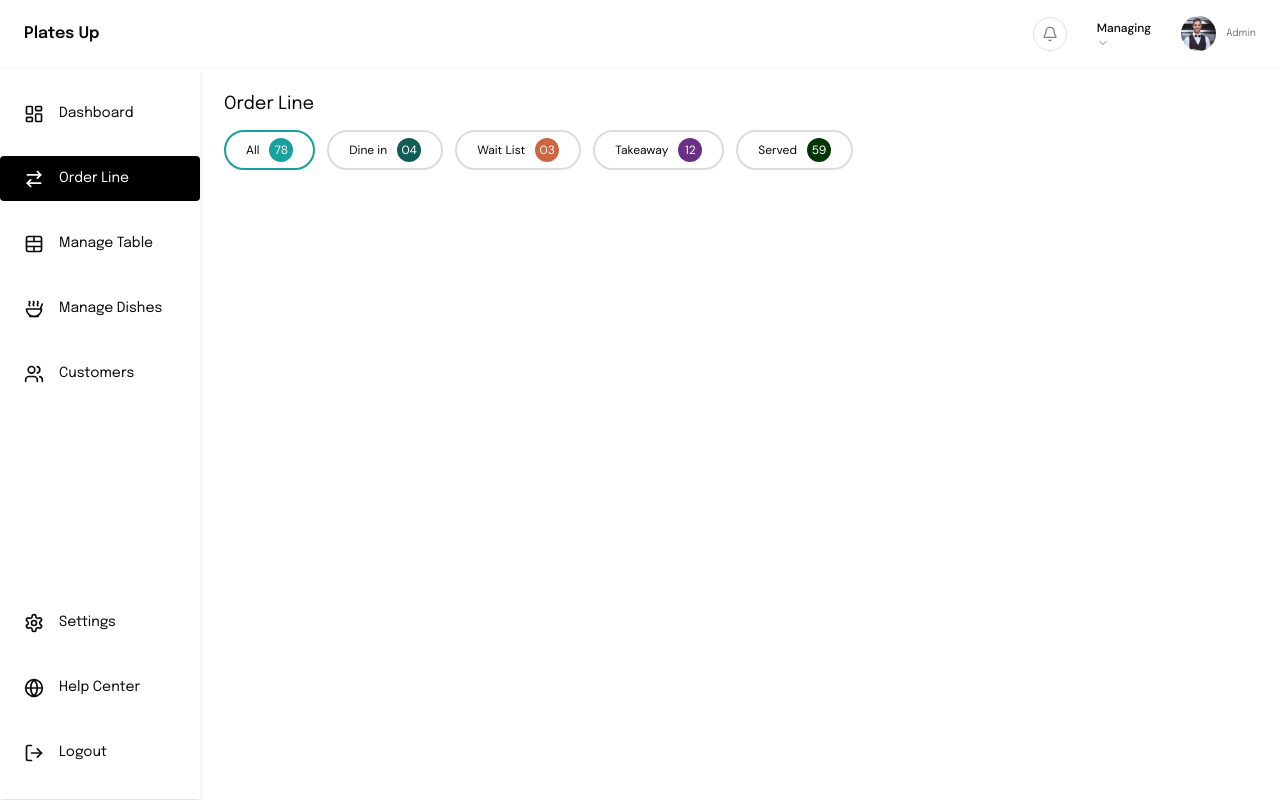
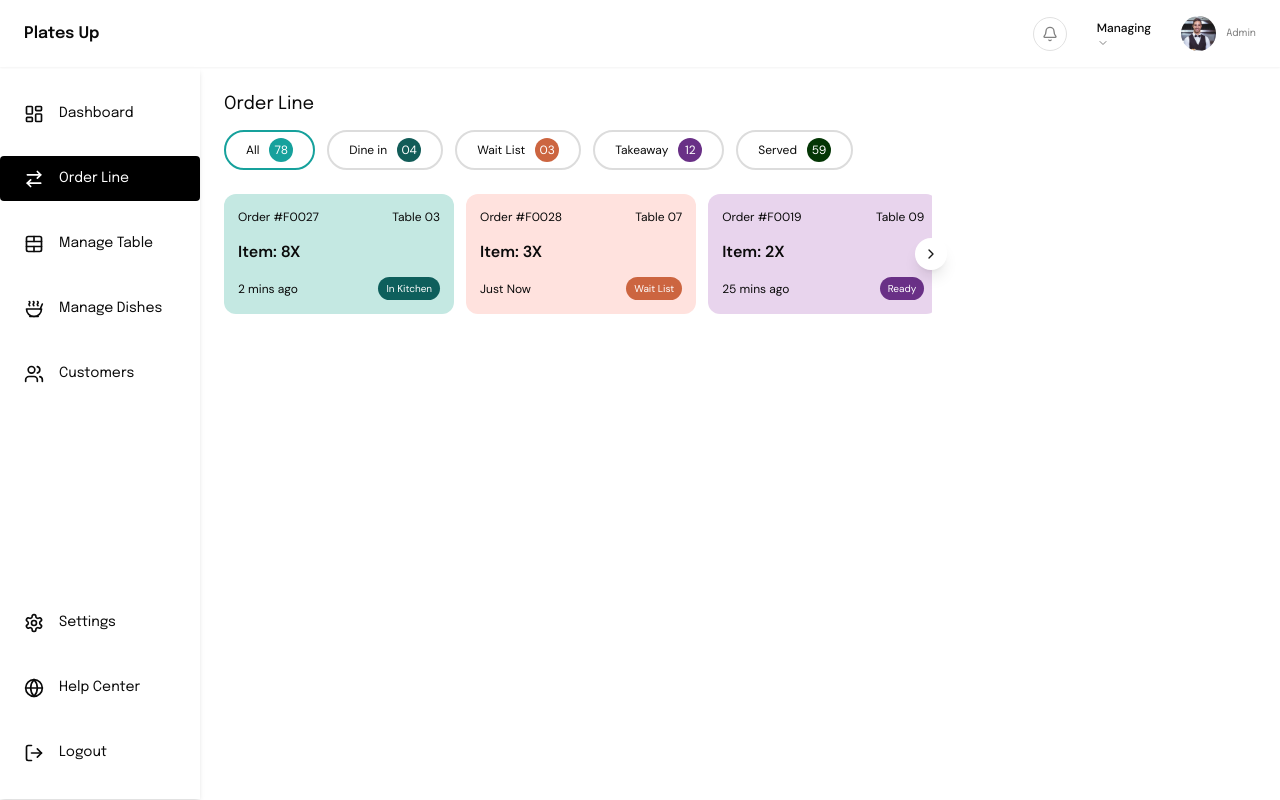
Before and after one commit to pritulgohil/restaurant-pos, a Next.js app: page /pos/order-line in a window 1280 px wide. Built offline with nearby package versions, Linux system fonts and the light colour scheme; no server answers; sample sign-in values are in the browser's storage.

Commit message:
orderline front-end complete

```diff
--- a/src/app/components/Pos/OrderLine/OrderLineSlider.jsx
+++ b/src/app/components/Pos/OrderLine/OrderLineSlider.jsx
@@ -1,11 +1,68 @@
-import React from "react";
+import React, { useRef, useState, useEffect } from "react";
 import styles from "./OrderLineSlider.module.css";
+import { Button } from "@/components/ui/button";
+import { ChevronRightIcon, ChevronLeftIcon } from "lucide-react";
 
 const OrderLineSlider = () => {
+  const cardContainerRef = useRef(null);
+  const [isScrollStart, setIsScrollStart] = useState(true);
+  const [isScrollEnd, setIsScrollEnd] = useState(false);
+  const SCROLL_AMOUNT = 300;
+
+  const handleScrollRight = () => {
+    if (cardContainerRef.current) {
+      cardContainerRef.current.scrollBy({
+        left: SCROLL_AMOUNT,
+        behavior: "smooth",
+      });
+    }
+  };
+
+  const handleScrollLeft = () => {
+    if (cardContainerRef.current) {
+      cardContainerRef.current.scrollBy({
+        left: -SCROLL_AMOUNT,
+        behavior: "smooth",
+      });
+    }
+  };
+
+  const checkScrollPosition = () => {
+    const container = cardContainerRef.current;
+    if (!container) return;
+
+    const scrollLeft = container.scrollLeft;
+    const clientWidth = container.clientWidth;
+    const scrollWidth = container.scrollWidth;
+
+    const atStart = scrollLeft <= 0;
+    const atEnd = scrollLeft + clientWidth >= scrollWidth - 1; // -1 to allow rounding tolerance
+    const isScrollable = scrollWidth > clientWidth;
+
+    setIsScrollStart(atStart);
+    setIsScrollEnd(!isScrollable || atEnd);
+  };
+
+  useEffect(() => {
+    const container = cardContainerRef.current;
+    if (!container) return;
+
+    container.addEventListener("scroll", checkScrollPosition);
+
+    // Delay initial check to ensure layout is ready
+    requestAnimationFrame(() => {
+      checkScrollPosition();
+    });
+
+    return () => {
+      container.removeEventListener("scroll", checkScrollPosition);
+    };
+  }, []);
+
   return (
-    <>
     <div className={styles.mainContainer}>
       <div className={styles.header}>Order Line</div>
+
       <div className={styles.capsuleContainer}>
         <div className={styles.capsule}>
           <div className={styles.capsuleText}>All</div>
@@ -17,23 +74,122 @@ const OrderLineSlider = () => {
         </div>
         <div className={`${styles.capsule} ${styles.inactiveCapsule}`}>
           <div className={styles.capsuleText}>Wait List</div>
-            <div className={`${styles.capsuleNumber} ${styles.waitlist}`}>
-              03
-            </div>
+          <div className={`${styles.capsuleNumber} ${styles.waitlist}`}>03</div>
         </div>
         <div className={`${styles.capsule} ${styles.inactiveCapsule}`}>
           <div className={styles.capsuleText}>Takeaway</div>
-            <div className={`${styles.capsuleNumber} ${styles.takeaway}`}>
-              12
-            </div>
+          <div className={`${styles.capsuleNumber} ${styles.takeaway}`}>12</div>
         </div>
         <div className={`${styles.capsule} ${styles.inactiveCapsule}`}>
           <div className={styles.capsuleText}>Served</div>
           <div className={`${styles.capsuleNumber} ${styles.served}`}>59</div>
         </div>
       </div>
+
+      <div className={styles.cardSliderContainer}>
+        {!isScrollStart && (
+          <div className={styles.leftButton}>
+            <Button
+              variant="secondary"
+              size="icon"
+              className="bg-white rounded-full shadow-lg size-8"
+              onClick={handleScrollLeft}
+            >
+              <ChevronLeftIcon />
+            </Button>
           </div>
-    </>
+        )}
+
+        <div className={styles.cardContainer} ref={cardContainerRef}>
+          <div className={styles.card}>
+            <div className={styles.cardTop}>
+              <div className={styles.orderId}>Order #F0027</div>
+              <div className={styles.table}>Table 03</div>
+            </div>
+            <div className={styles.cardMiddle}>
+              <div className={styles.itemCount}>Item: 8X</div>
+            </div>
+            <div className={styles.cardBottom}>
+              <div className={styles.timeStamp}>2 mins ago</div>
+              <div className={styles.statusPill}>In Kitchen</div>
+            </div>
+          </div>
+
+          <div className={`${styles.card} ${styles.waitListCard}`}>
+            <div className={styles.cardTop}>
+              <div className={styles.orderId}>Order #F0028</div>
+              <div className={styles.table}>Table 07</div>
+            </div>
+            <div className={styles.cardMiddle}>
+              <div className={styles.itemCount}>Item: 3X</div>
+            </div>
+            <div className={styles.cardBottom}>
+              <div className={styles.timeStamp}>Just Now</div>
+              <div className={`${styles.statusPill} ${styles.waitlist}`}>
+                Wait List
+              </div>
+            </div>
+          </div>
+
+          <div className={`${styles.card} ${styles.takeawayCard}`}>
+            <div className={styles.cardTop}>
+              <div className={styles.orderId}>Order #F0019</div>
+              <div className={styles.table}>Table 09</div>
+            </div>
+            <div className={styles.cardMiddle}>
+              <div className={styles.itemCount}>Item: 2X</div>
+            </div>
+            <div className={styles.cardBottom}>
+              <div className={styles.timeStamp}>25 mins ago</div>
+              <div className={`${styles.statusPill} ${styles.takeaway}`}>
+                Ready
+              </div>
+            </div>
+          </div>
+
+          <div className={styles.card}>
+            <div className={styles.cardTop}>
+              <div className={styles.orderId}>Order #F0020</div>
+              <div className={styles.table}>Table 04</div>
+            </div>
+            <div className={styles.cardMiddle}>
+              <div className={styles.itemCount}>Item: 3X</div>
+            </div>
+            <div className={styles.cardBottom}>
+              <div className={styles.timeStamp}>6 mins ago</div>
+              <div className={styles.statusPill}>In Kitchen</div>
+            </div>
+          </div>
+
+          <div className={styles.card}>
+            <div className={styles.cardTop}>
+              <div className={styles.orderId}>Order #F0021</div>
+              <div className={styles.table}>Table 06</div>
+            </div>
+            <div className={styles.cardMiddle}>
+              <div className={styles.itemCount}>Item: 5X</div>
+            </div>
+            <div className={styles.cardBottom}>
+              <div className={styles.timeStamp}>10 mins ago</div>
+              <div className={styles.statusPill}>In Kitchen</div>
+            </div>
+          </div>
+        </div>
+
+        {!isScrollEnd && (
+          <div className={styles.rightButton}>
+            <Button
+              variant="secondary"
+              size="icon"
+              className="bg-white rounded-full shadow-lg size-8"
+              onClick={handleScrollRight}
+            >
+              <ChevronRightIcon />
+            </Button>
+          </div>
+        )}
+      </div>
+    </div>
   );
 };
 
--- a/src/app/components/Pos/OrderLine/OrderLineSlider.module.css
+++ b/src/app/components/Pos/OrderLine/OrderLineSlider.module.css
@@ -51,13 +51,104 @@
 }
 
 .waitlist {
-  background-color: #cc6540;
+  background-color: #cc6540 !important;
 }
 
 .takeaway {
-  background-color: #693086;
+  background-color: #693086 !important;
 }
 
 .served {
   background-color: #043605;
 }
+
+.cardContainer {
+  margin-top: 24px;
+  display: flex;
+  gap: 12px;
+  overflow-x: auto; /* Makes it scrollable horizontally */
+  scrollbar-width: none; /* Firefox */
+  -ms-overflow-style: none; /* IE and Edge */
+  scroll-behavior: smooth;
+}
+
+.cardContainer::-webkit-scrollbar {
+  display: none; /* Chrome, Safari, Opera */
+}
+
+.cardSliderContainer {
+  position: relative;
+}
+
+.card {
+  display: flex;
+  flex-direction: column;
+  justify-content: space-between;
+  background-color: #c4e8e2;
+  width: 24.2%; /* Equal width and height */
+  height: 120px;
+  padding: 14px;
+  border-radius: 12px;
+  flex-shrink: 0; /* Prevents cards from shrinking */
+}
+
+.waitListCard {
+  background-color: #ffe2de;
+}
+
+.takeawayCard {
+  background-color: #e8d4ed;
+}
+
+.cardTop {
+  display: flex;
+  justify-content: space-between;
+  font-size: 12px;
+}
+
+.cardMiddle {
+  font-weight: 600;
+}
+
+.cardBottom {
+  display: flex;
+  justify-content: space-between;
+  font-size: 12px;
+  align-items: center;
+}
+
+.statusPill {
+  color: white;
+  padding: 4px 8px;
+  font-size: 10px;
+  border-radius: 9999px;
+  background-color: #0e5f5c;
+}
+
+.rightButton {
+  position: absolute;
+  right: -15px;
+  top: 0; /* Optional: Stick to top within container */
+  z-index: 1; /* Ensure it's above the cards */
+  cursor: pointer;
+  height: 100%;
+  display: flex;
+  align-items: center;
+}
+
+.leftButton {
+  position: absolute;
+  left: -15px;
+  top: 0; /* Optional: Stick to top within container */
+  z-index: 1; /* Ensure it's above the cards */
+  cursor: pointer;
+  height: 100%;
+  display: flex;
+  align-items: center;
+}
+
+@media (max-width: 1600px) {
+  .card {
+    width: 32.5%;
+  }
+}
--- a/src/app/pos/order-line/page.jsx
+++ b/src/app/pos/order-line/page.jsx
@@ -1,11 +1,16 @@
 "use client";
 
+import styles from "./page.module.css";
 import OrderLineSlider from "@/app/components/Pos/OrderLine/OrderLineSlider";
 
 const page = () => {
   return (
     <>
-      <OrderLineSlider />
+      <div className={styles.mainContainer}>
+        <div className={styles.leftSide}>
+          <OrderLineSlider />
+        </div>
+      </div>
     </>
   );
 };
--- /dev/null
+++ b/src/app/pos/order-line/page.module.css
@@ -0,0 +1,3 @@
+.leftSide {
+  width: 70%;
+}
```
Lines whose indentation alone changed are shown as unchanged.
